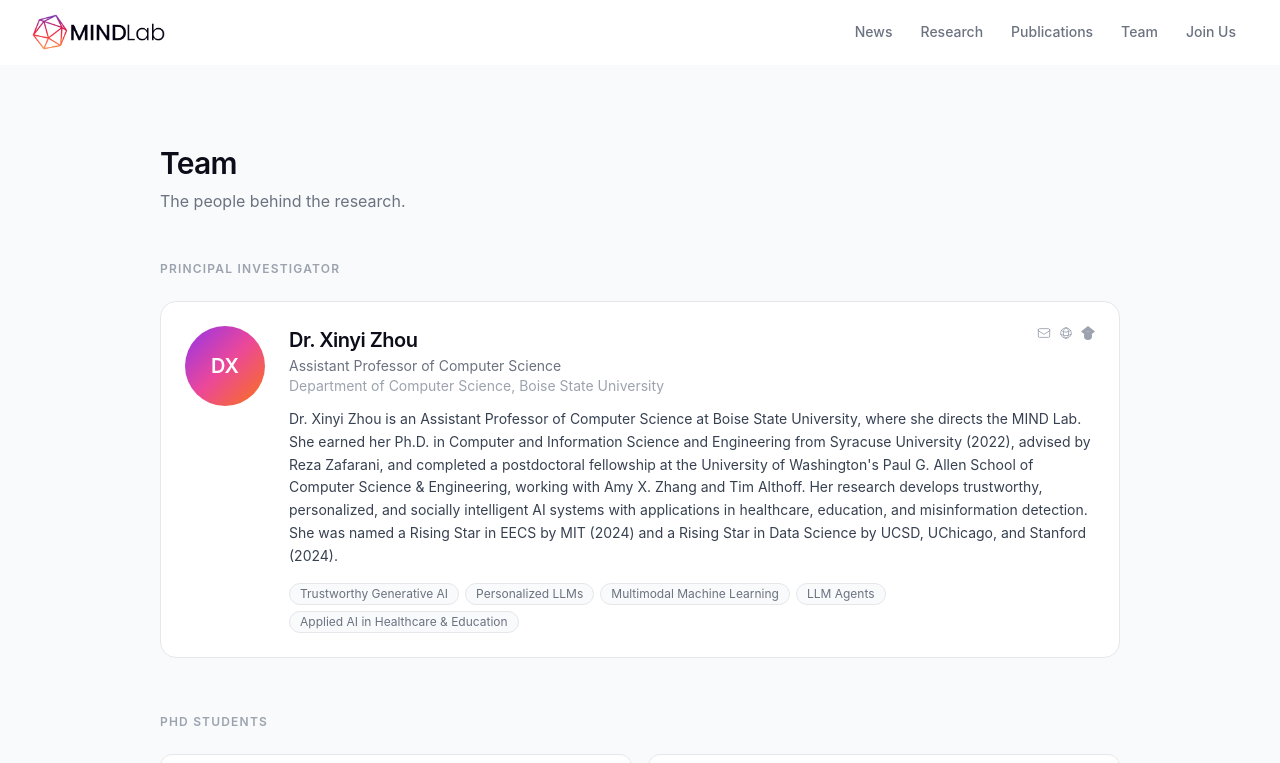
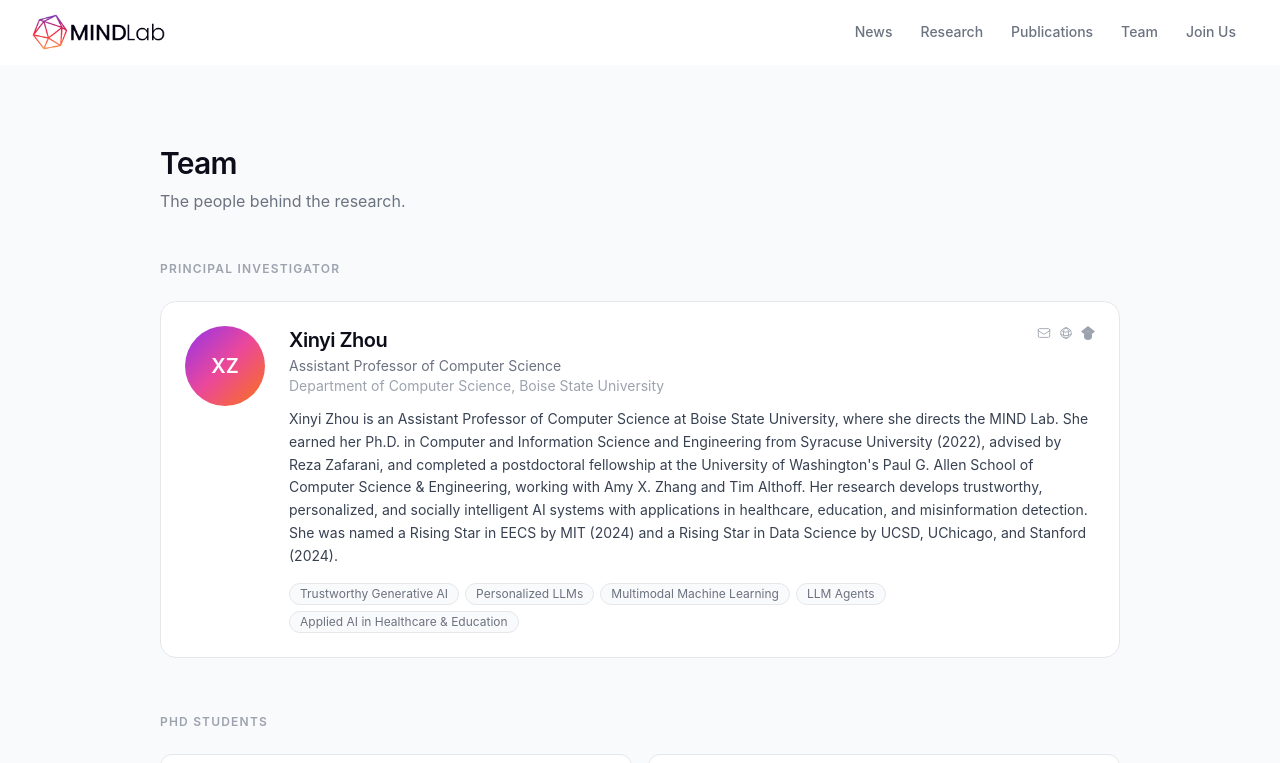
Before and after one commit to MINDLab25/lab-website, a Next.js app: page /team in a window 1280 px wide. Shown: the top 763 px of the page. Built offline with nearby package versions, Linux system fonts and the light colour scheme.

Commit message:
Update team member profile for Xinyi Zhou by removing the title prefix "Dr." from the name and maintaining the existing bio content for consistency.

```diff
--- a/src/data/site.ts
+++ b/src/data/site.ts
@@ -135,11 +135,11 @@ export const team: TeamMember[] = [
   // ── Principal Investigator ──────────────────────────────
   {
     id: "xinyi-zhou",
-    name: "Dr. Xinyi Zhou",
+    name: "Xinyi Zhou",
     role: "pi",
     title: "Assistant Professor of Computer Science",
     photo: "",
-    bio: "Dr. Xinyi Zhou is an Assistant Professor of Computer Science at Boise State University, where she directs the MIND Lab. She earned her Ph.D. in Computer and Information Science and Engineering from Syracuse University (2022), advised by Reza Zafarani, and completed a postdoctoral fellowship at the University of Washington's Paul G. Allen School of Computer Science & Engineering, working with Amy X. Zhang and Tim Althoff. Her research develops trustworthy, personalized, and socially intelligent AI systems with applications in healthcare, education, and misinformation detection. She was named a Rising Star in EECS by MIT (2024) and a Rising Star in Data Science by UCSD, UChicago, and Stanford (2024).",
+    bio: "Xinyi Zhou is an Assistant Professor of Computer Science at Boise State University, where she directs the MIND Lab. She earned her Ph.D. in Computer and Information Science and Engineering from Syracuse University (2022), advised by Reza Zafarani, and completed a postdoctoral fellowship at the University of Washington's Paul G. Allen School of Computer Science & Engineering, working with Amy X. Zhang and Tim Althoff. Her research develops trustworthy, personalized, and socially intelligent AI systems with applications in healthcare, education, and misinformation detection. She was named a Rising Star in EECS by MIT (2024) and a Rising Star in Data Science by UCSD, UChicago, and Stanford (2024).",
     interests: [
       "Trustworthy Generative AI",
       "Personalized LLMs",
```
